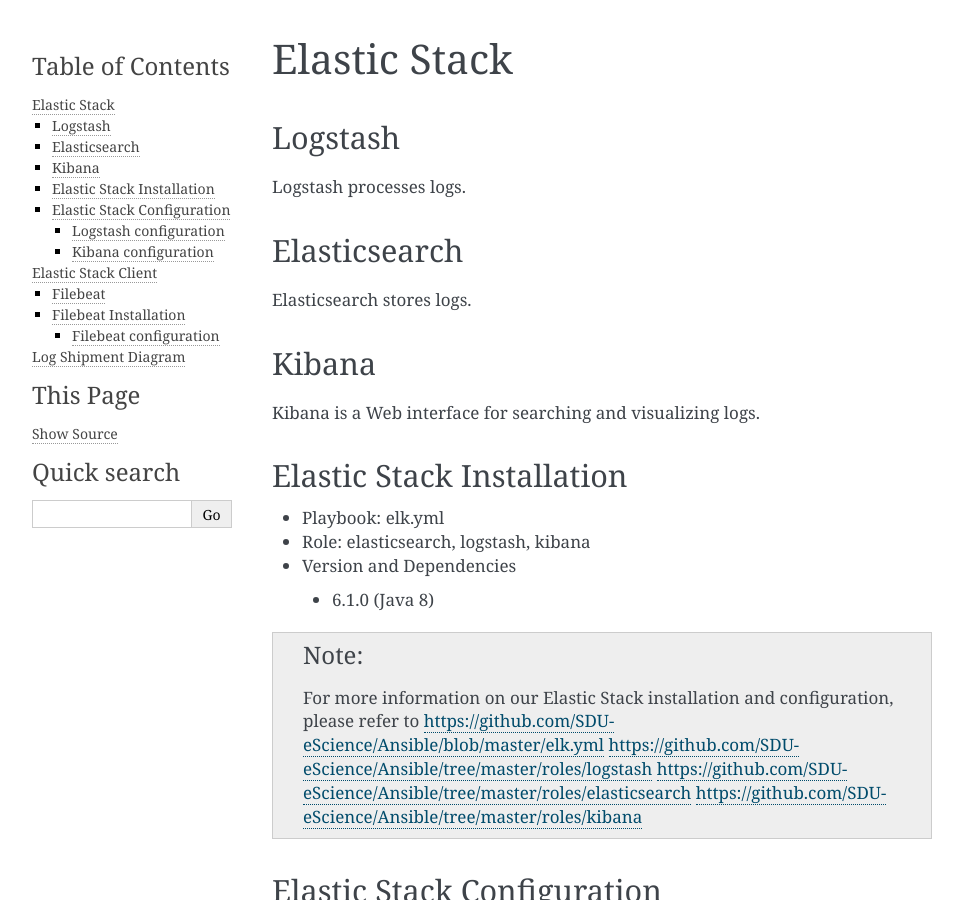
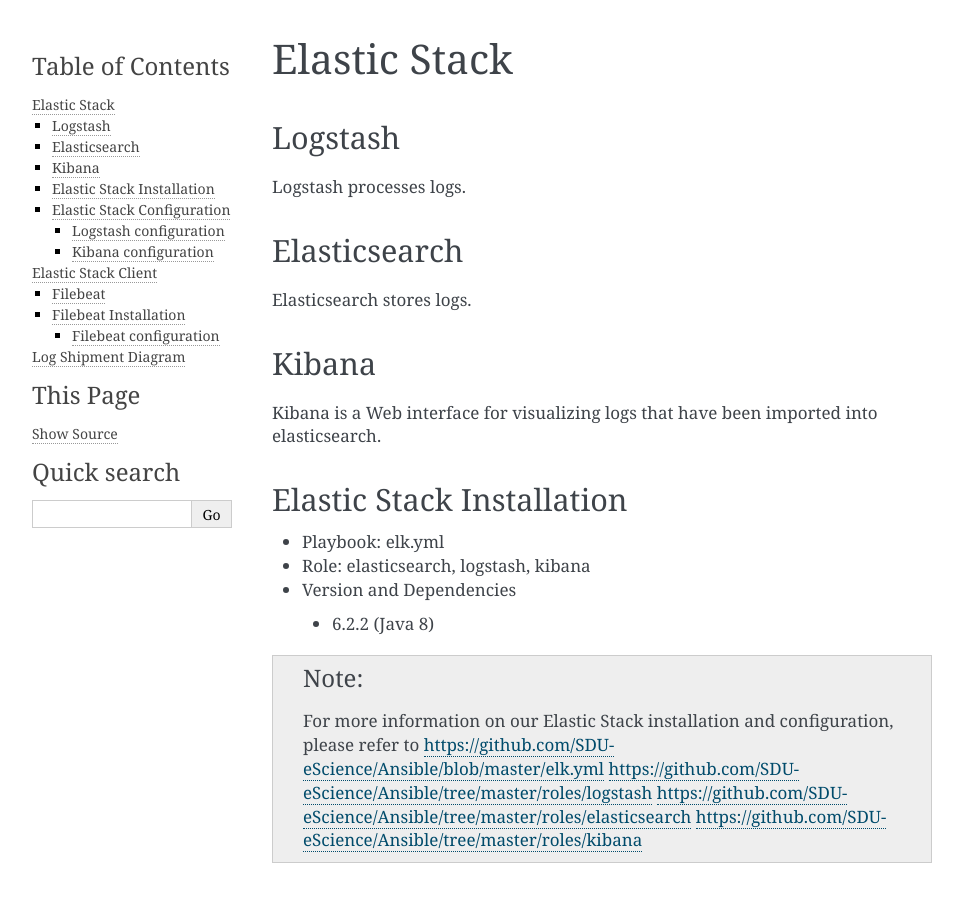
Before and after one commit to SDU-eScience/SDUCloudDoc, a Sphinx documentation site: the page built from docs/source/elastic_stack.rst, in a window 1280 px wide and 900 px high. Shown: the whole window, without its empty margins (148-1111 px from the left). Built offline with Sphinx 7.4.7, drawn with Linux system fonts in a browser that asks for light colours.

```diff
--- a/docs/source/elastic_stack.rst
+++ b/docs/source/elastic_stack.rst
@@ -18,7 +18,7 @@ Elasticsearch stores logs.
 
 Kibana
 --------------
-Kibana is a Web interface for searching and visualizing logs.
+Kibana is a Web interface for visualizing logs that have been imported into elasticsearch.
 
 Elastic Stack Installation
 --------------------------
@@ -28,7 +28,7 @@ Elastic Stack Installation
 
 * Version and Dependencies
 
- * 6.1.0 (Java 8)
+ * 6.2.2 (Java 8)
 
 .. note::
 
--- a/docs/source/frontend-web.rst
+++ b/docs/source/frontend-web.rst
@@ -1,3 +1,5 @@
+.. _Frontend-web:
+
 # SDUCloud front-end `frontend-web`
 
 This service provides a web interface to access the the logged in user's data, and functionality for manipulation of said data.
--- a/docs/source/modularity.rst
+++ b/docs/source/modularity.rst
@@ -20,4 +20,4 @@ Backend modules
 * zenodo-service
 
 Frontend
-* frontend-web
+* :ref:`Frontend-web`
```
